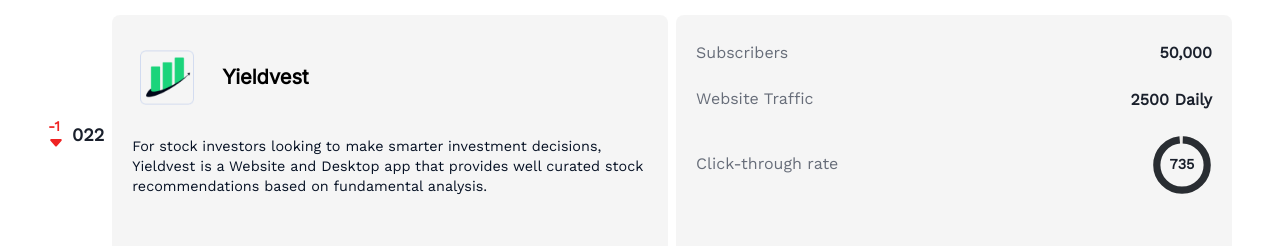
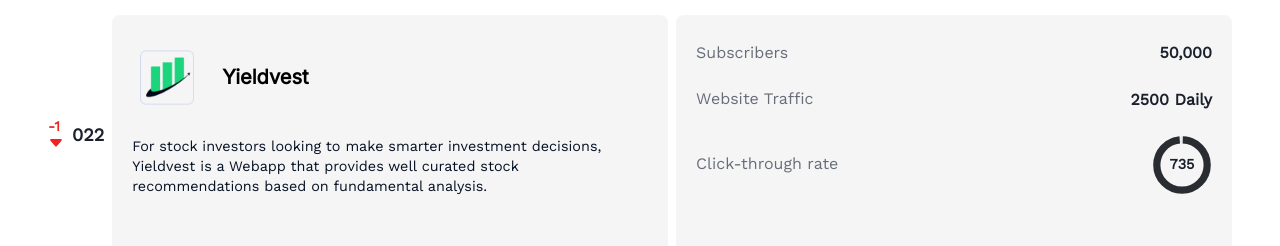
Before and after one commit to workshopapps/workshopapps-portfolio, a Next.js app in the folder frontend/: page /portfolio in a window 1280 px wide. Shown: the part 6720-6966 px from the top of the page. Built offline with nearby package versions, Linux system fonts and the light colour scheme.

Commit message:
chore: corrected Yieldvest description

```diff
--- a/frontend/pages/portfolio.jsx
+++ b/frontend/pages/portfolio.jsx
@@ -185,7 +185,7 @@ const products = [
     name: "Yieldvest",
     img: yieldvestImg,
     loss: true,
-    desc: "For stock investors looking to make smarter investment decisions, Yieldvest is a Website and Desktop app that provides well curated stock recommendations based on fundamental analysis.",
+    desc: "For stock investors looking to make smarter investment decisions, Yieldvest is a Webapp that provides well curated stock recommendations based on fundamental analysis.",
     url:"https://yieldvest.hng.tech/"
   },
   {
```
